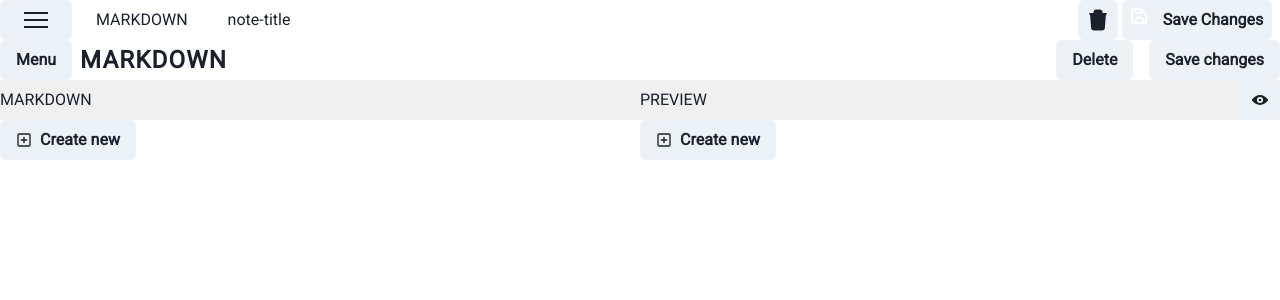
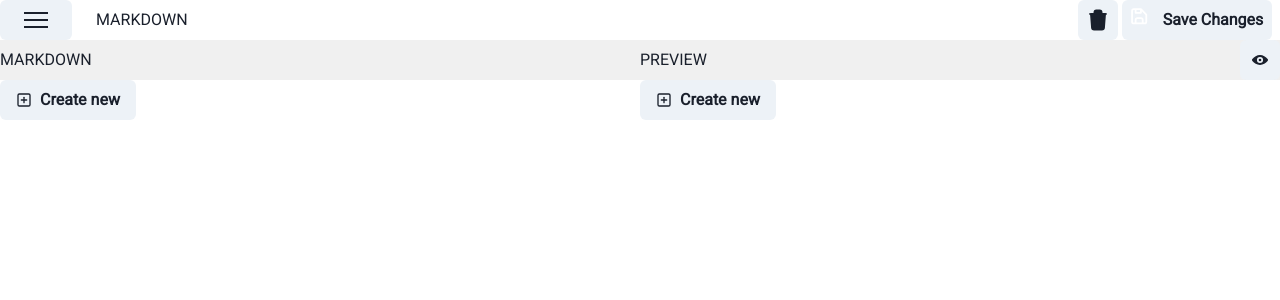
Before and after one commit to lloydlobo/markdown-editor, a Next.js app: page / in a window 1280 px wide. Shown: the top 300 px of the page. Built offline with nearby package versions, Linux system fonts and the light colour scheme.

Commit message:
style: style note name in navbar

```diff
--- a/components/navbar/note-title.tsx
+++ b/components/navbar/note-title.tsx
@@ -1,5 +1,44 @@
-import React from "react";
+import { ActionType, AppContext } from "@/store/AppContext";
+import {
+  Box,
+  Editable,
+  EditableInput,
+  EditablePreview,
+  Input,
+  Stack,
+} from "@chakra-ui/react";
+import React, { useContext } from "react";
 
 export default function NoteTitle() {
-  return <div>note-title</div>;
+  const { state, dispatch } = useContext(AppContext);
+  const { activeNote } = state;
+
+  const handleOnChange = (e: React.ChangeEvent<HTMLInputElement>) => {
+    if (!activeNote) {
+      return;
+    }
+    dispatch({
+      type: ActionType.UPDATE_NOTE_NAME,
+      note: { ...activeNote, title: e.target.value },
+    });
+  };
+
+  return (
+    <Stack>
+      <Input
+        as={Input}
+        data-testid="titleInput"
+        onChange={(e) => handleOnChange(e)}
+        pointerEvents={activeNote ? "auto" : "none"}
+        disabled={activeNote ? false : true}
+        placeholder={activeNote ? "Untitled" : ""}
+        value={activeNote ? activeNote.title : ""}
+        _placeholder={{ opacity: 1, color: "whiteAlpha.700" }}
+        variant="flushed"
+        rounded="md"
+        borderColor={"transparent"}
+        px="2"
+      />
+    </Stack>
+  );
 }
--- a/pages/index.tsx
+++ b/pages/index.tsx
@@ -21,27 +21,6 @@ export default function Home() {
       <Grid className="wrapper" autoFlow="row" maxH="100vh" h="full">
         <Navbar />
 
-        <Flex justify="space-between" align="center">
-          <Flex align="center" gap="2">
-            <Box>
-              <Button onClick={() => setIsOpen(!isOpen)}>Menu</Button>
-            </Box>
-            <chakra.div
-              textStyle="h4"
-              fontWeight="bold"
-              letterSpacing="wider"
-              textTransform="uppercase"
-            >
-              markdown
-            </chakra.div>
-          </Flex>
-
-          <Flex gap={[2, 4]}>
-            <Button rounded="md">Delete</Button>
-            <Button rounded="md">Save changes</Button>
-          </Flex>
-        </Flex>
-
         <Flex gap={[1, 2]} align="center">
           {isOpen ? (
             <Flex
```
